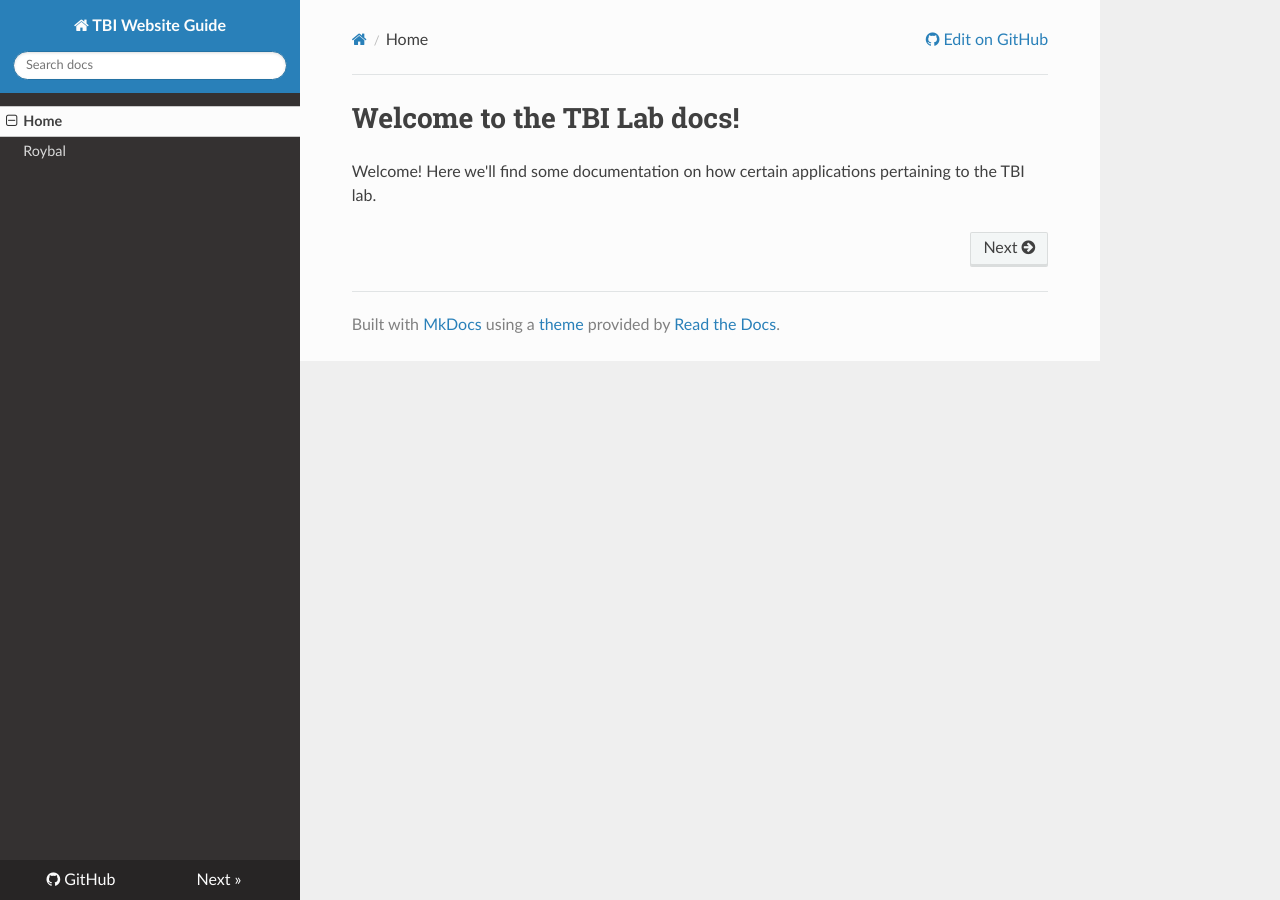
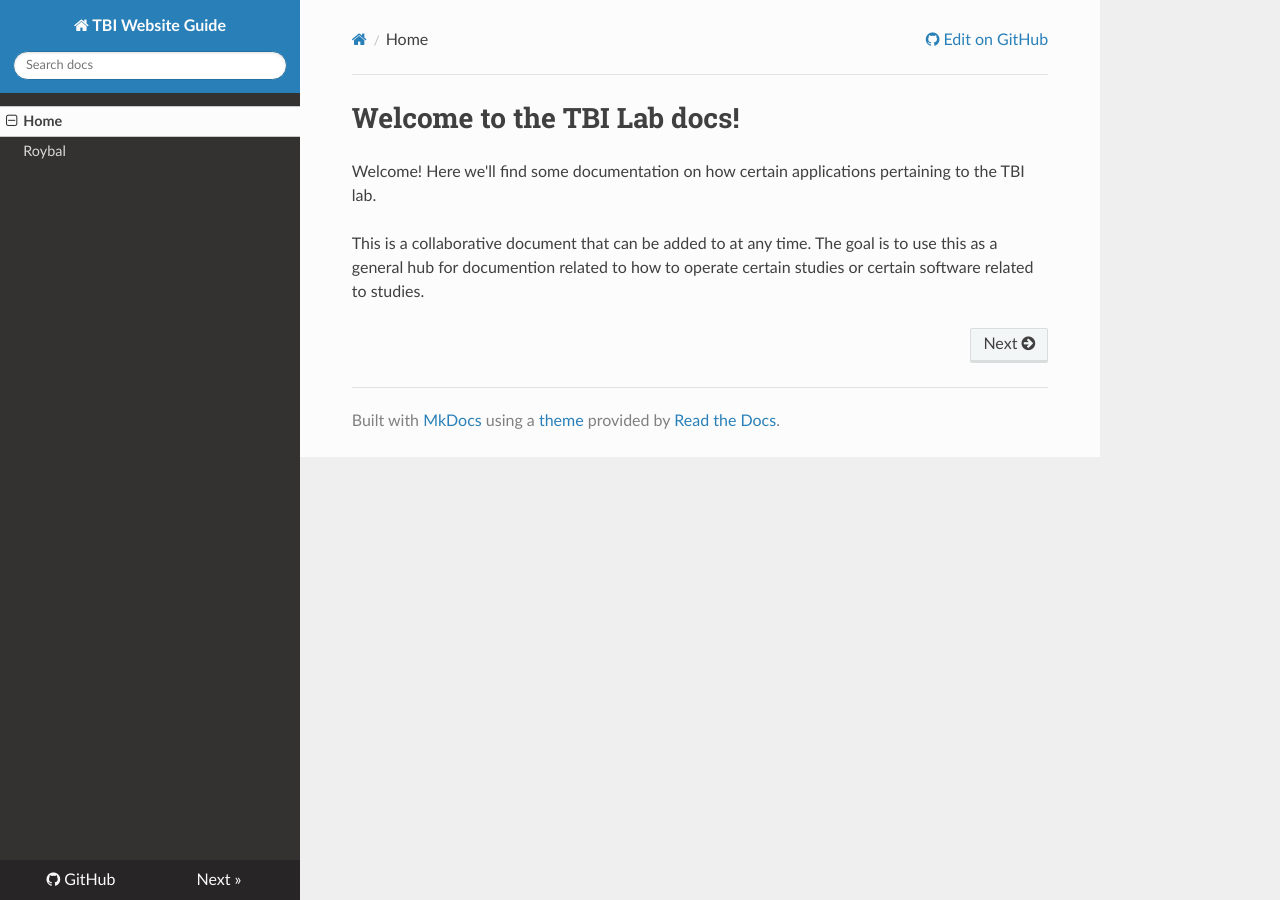
Before and after one commit to cnelabneu/tbi-docs, an MkDocs documentation site: the page built from docs/index.md, in a window 1280 px wide. Built offline with MkDocs 1.6.1, drawn with Linux system fonts in a browser that asks for light colours; nearby versions of some CDN libraries.

Commit message:
two pages

```diff
--- a/docs/index.md
+++ b/docs/index.md
@@ -1,3 +1,5 @@
 # Welcome to the TBI Lab docs!
 
 Welcome! Here we'll find some documentation on how certain applications pertaining to the TBI lab.
+
+This is a collaborative document that can be added to at any time. The goal is to use this as a general hub for documention related to how to operate certain studies or certain software related to studies.
```
Also changed, not shown: site/404.html, site/index.html, site/roybal/index.html, site/search.html, site/search/search_index.json.
